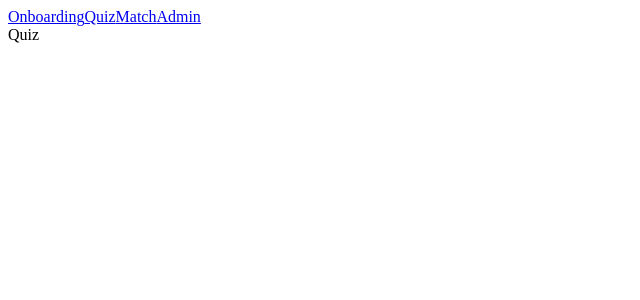
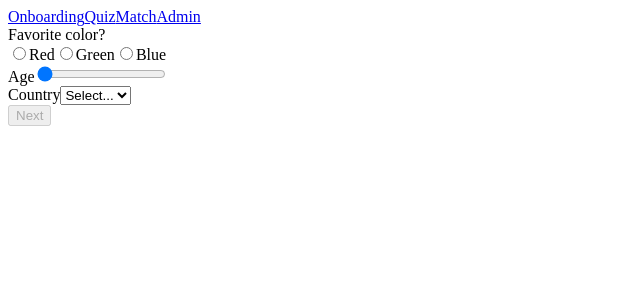
Before and after one commit to duracell04/beep_mvp, a React (Vite) app: page /quiz in a window 1280 px wide. Shown: the top 300 px of the page, without its empty margins (0-640 px from the left). Built offline with nearby package versions, Linux system fonts and the light colour scheme.

Commit message:
feat: implement quiz stepper and context

```diff
--- /dev/null
+++ b/src/context/QuizContext.tsx
@@ -0,0 +1,47 @@
+import React, { createContext, useReducer, useContext } from 'react';
+
+type Answers = Record<string, string | number>;
+
+interface QuizState {
+  answers: Answers;
+}
+
+type Action = {
+  type: 'SET_ANSWER';
+  questionId: string;
+  value: string | number;
+};
+
+function reducer(state: QuizState, action: Action): QuizState {
+  switch (action.type) {
+    case 'SET_ANSWER':
+      return { ...state, answers: { ...state.answers, [action.questionId]: action.value } };
+    default:
+      return state;
+  }
+}
+
+interface QuizContextValue {
+  answers: Answers;
+  setAnswer: (id: string, value: string | number) => void;
+}
+
+const QuizContext = createContext<QuizContextValue | undefined>(undefined);
+
+export const QuizProvider: React.FC<React.PropsWithChildren<{}>> = ({ children }) => {
+  const [state, dispatch] = useReducer(reducer, { answers: {} });
+  const setAnswer = (id: string, value: string | number) => {
+    dispatch({ type: 'SET_ANSWER', questionId: id, value });
+  };
+  return (
+    <QuizContext.Provider value={{ answers: state.answers, setAnswer }}>
+      {children}
+    </QuizContext.Provider>
+  );
+};
+
+export function useQuiz() {
+  const ctx = useContext(QuizContext);
+  if (!ctx) throw new Error('useQuiz must be used within QuizProvider');
+  return ctx;
+}
--- /dev/null
+++ b/src/data/layerA.ts
@@ -0,0 +1,5 @@
+export default [
+  { id: 'a1', text: 'Favorite color?', type: 'radio', options: ['Red', 'Green', 'Blue'] },
+  { id: 'a2', text: 'Age', type: 'slider', min: 18, max: 60 },
+  { id: 'a3', text: 'Country', type: 'select', options: ['USA', 'Canada', 'UK'] },
+];
--- /dev/null
+++ b/src/data/layerB.ts
@@ -0,0 +1,4 @@
+export default [
+  { id: 'b1', text: 'Pet preference?', type: 'radio', options: ['Dog', 'Cat', 'None'] },
+  { id: 'b2', text: 'Happiness level', type: 'slider', min: 1, max: 10 },
+];
--- a/src/pages/Quiz.tsx
+++ b/src/pages/Quiz.tsx
@@ -1,5 +1,117 @@
-import React from 'react';
+import React, { useState } from 'react';
+import { useNavigate } from 'react-router-dom';
+import { QuizProvider, useQuiz } from '../context/QuizContext';
+import layerA from '../data/layerA';
+import layerB from '../data/layerB';
+
+function QuestionList({ questions }: { questions: any[] }) {
+  const { answers, setAnswer } = useQuiz();
+
+  return (
+    <div className="flex flex-col gap-4">
+      {questions.map((q) => (
+        <div key={q.id} className="flex flex-col gap-2">
+          <label className="font-semibold">{q.text}</label>
+          {q.type === 'radio' && (
+            <div className="flex gap-2">
+              {q.options.map((o: string) => (
+                <label key={o} className="flex items-center gap-1">
+                  <input
+                    type="radio"
+                    name={q.id}
+                    value={o}
+                    checked={answers[q.id] === o}
+                    onChange={() => setAnswer(q.id, o)}
+                  />
+                  {o}
+                </label>
+              ))}
+            </div>
+          )}
+          {q.type === 'slider' && (
+            <input
+              type="range"
+              min={q.min}
+              max={q.max}
+              value={answers[q.id] ?? q.min}
+              onChange={(e) => setAnswer(q.id, Number(e.target.value))}
+            />
+          )}
+          {q.type === 'select' && (
+            <select
+              value={answers[q.id] ?? ''}
+              onChange={(e) => setAnswer(q.id, e.target.value)}
+            >
+              <option value="" disabled>
+                Select...
+              </option>
+              {q.options.map((o: string) => (
+                <option key={o} value={o}>
+                  {o}
+                </option>
+              ))}
+            </select>
+          )}
+        </div>
+      ))}
+    </div>
+  );
+}
+
+function QuizInner() {
+  const navigate = useNavigate();
+  const [step, setStep] = useState(0);
+  const { answers } = useQuiz();
+  const layers = [layerA, layerB];
+  const questions = step < 2 ? layers[step] : [...layerA, ...layerB];
+
+  const allAnswered =
+    step < 2 && questions.every((q) => answers[q.id] !== undefined && answers[q.id] !== '');
+
+  const handleNext = () => setStep((s) => s + 1);
+  const handleSubmit = () => navigate('/myqr');
+
+  return (
+    <div className="p-4 flex flex-col gap-4">
+      {step < 2 ? (
+        <QuestionList questions={questions} />
+      ) : (
+        <div className="flex flex-col gap-2">
+          {questions.map((q) => (
+            <div key={q.id} className="border p-2">
+              <span className="font-semibold mr-2">{q.text}:</span>
+              <span>{String(answers[q.id])}</span>
+            </div>
+          ))}
+        </div>
+      )}
+      <div className="flex gap-2">
+        {step < 2 && (
+          <button
+            onClick={handleNext}
+            disabled={!allAnswered}
+            className="bg-blue-500 text-white px-4 py-2 rounded disabled:opacity-50"
+          >
+            Next
+          </button>
+        )}
+        {step === 2 && (
+          <button
+            onClick={handleSubmit}
+            className="bg-green-500 text-white px-4 py-2 rounded"
+          >
+            Submit
+          </button>
+        )}
+      </div>
+    </div>
+  );
+}
 
 export default function Quiz() {
-  return <div className="text-green-600 text-3xl">Quiz</div>;
+  return (
+    <QuizProvider>
+      <QuizInner />
+    </QuizProvider>
+  );
 }
```
